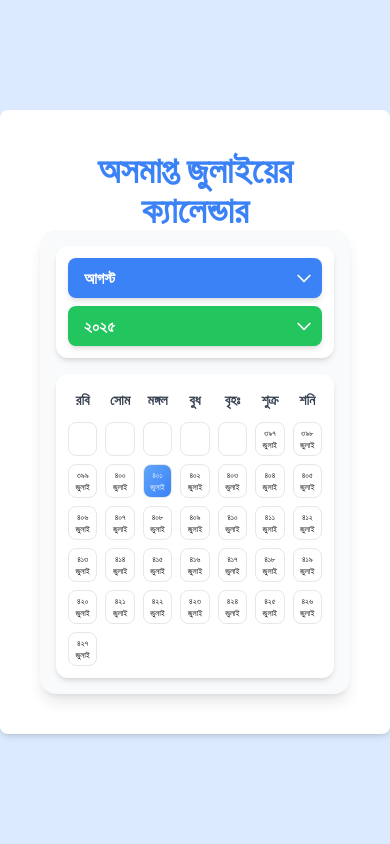
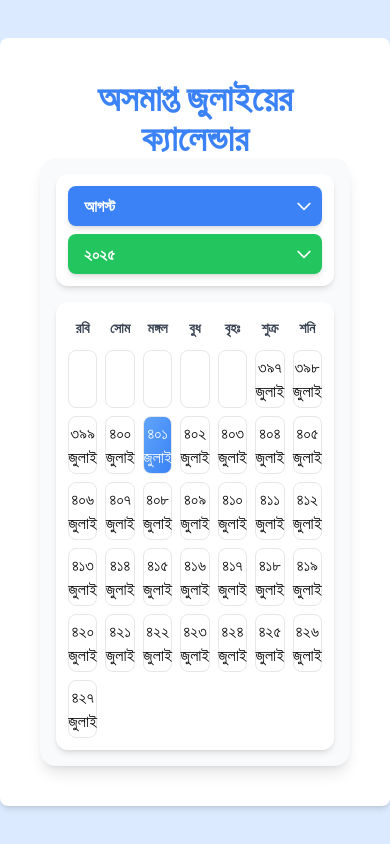
Before and after one commit to rakib3004/july-uprising-calendar, an Angular app: page / in a window 390 px wide. Built offline with nearby package versions, Linux system fonts and the light colour scheme.

Commit message:
Update July Custom Calendar component styles and logic. Adjusted font sizes for improved readability and responsiveness, modified HTML structure for better visual consistency, and expanded the year range in TypeScript for enhanced functionality.

```diff
--- a/src/components/july-custom-calendar/july-custom-calendar.component.css
+++ b/src/components/july-custom-calendar/july-custom-calendar.component.css
@@ -159,6 +159,6 @@ select {
 }
 
 .text-xxs {
-  font-size: 0.50rem; /* 10px */
-  line-height: 0.75rem; /* 12px */
+  font-size: 0.40rem; /* Approximately 6.4px */
+  line-height: 0.6rem; /* Approximately 9.6px */
 }
--- a/src/components/july-custom-calendar/july-custom-calendar.component.html
+++ b/src/components/july-custom-calendar/july-custom-calendar.component.html
@@ -42,11 +42,11 @@
          [class.text-gray-400]="day === null">
 
       <ng-container *ngIf="day !== null">
-        <span *ngIf="isCustomJulyDate(day)" class="text-xxs md:text-xl lg:text-xl font-normal md:font-semibold lg:font-bold">
-          {{ toBanglaNumber(getCustomJulyDay(day)) }} <span class="text-xxs md:text-sm lg:text-xs">জুলাই</span>
+        <span *ngIf="isCustomJulyDate(day)" class="text-base md:text-sm lg:text-xxs font-normal md:font-semibold lg:font-bold">
+          {{ toBanglaNumber(getCustomJulyDay(day)) }} <span class="text-base md:text-sm lg:text-xxs">জুলাই</span>
         </span>
-        <span *ngIf="!isCustomJulyDate(day)" class="text-xxs md:text-xl lg:text-xl font-normal md:font-semibold lg:font-bold">
-          {{ toBanglaNumber(day) }} <span class="text-xxs md:text-sm lg:text-xs">{{ monthName }}</span>
+        <span *ngIf="!isCustomJulyDate(day)" class="text-base md:text-xl lg:text-xxs font-normal md:font-semibold lg:font-bold">
+          {{ toBanglaNumber(day) }} <span class="text-base md:text-sm lg:text-xxs">{{ monthName }}</span>
         </span>
       </ng-container>
 
@@ -65,7 +65,7 @@
      [class.opacity-100]="modalVisible">
   <div class="relative bg-white p-3 md:p-4 rounded-lg shadow-xl text-center border border-gray-200 transition-transform duration-300 ease-in-out transform scale-95"
        [class.scale-100]="modalVisible">
-    <h2 class="text-lg md:text-xl font-bold">
+    <h2 class="text-lg md:text-xl sm:text-sm font-bold">
       <span class="blue-gradient-text">{{ modalContent }}</span>
     </h2>
     <div class="absolute bottom-[-8px] left-1/2 transform -translate-x-1/2 w-0 h-0 border-l-8 border-l-transparent border-r-8 border-r-transparent border-t-8 border-t-white"></div>
--- a/src/components/july-custom-calendar/july-custom-calendar.component.ts
+++ b/src/components/july-custom-calendar/july-custom-calendar.component.ts
@@ -29,7 +29,7 @@ export class JulyCustomCalendarComponent implements OnInit {
   private modalTimeout: any; // To manage the hide delay
 
   ngOnInit(): void {
-    for (let i = 1901; i <= 2100; i++) {
+    for (let i = 1800; i <= 2200; i++) {
       this.years.push(i);
     }
     this.selectedYear = this.displayDate.getFullYear();
```
